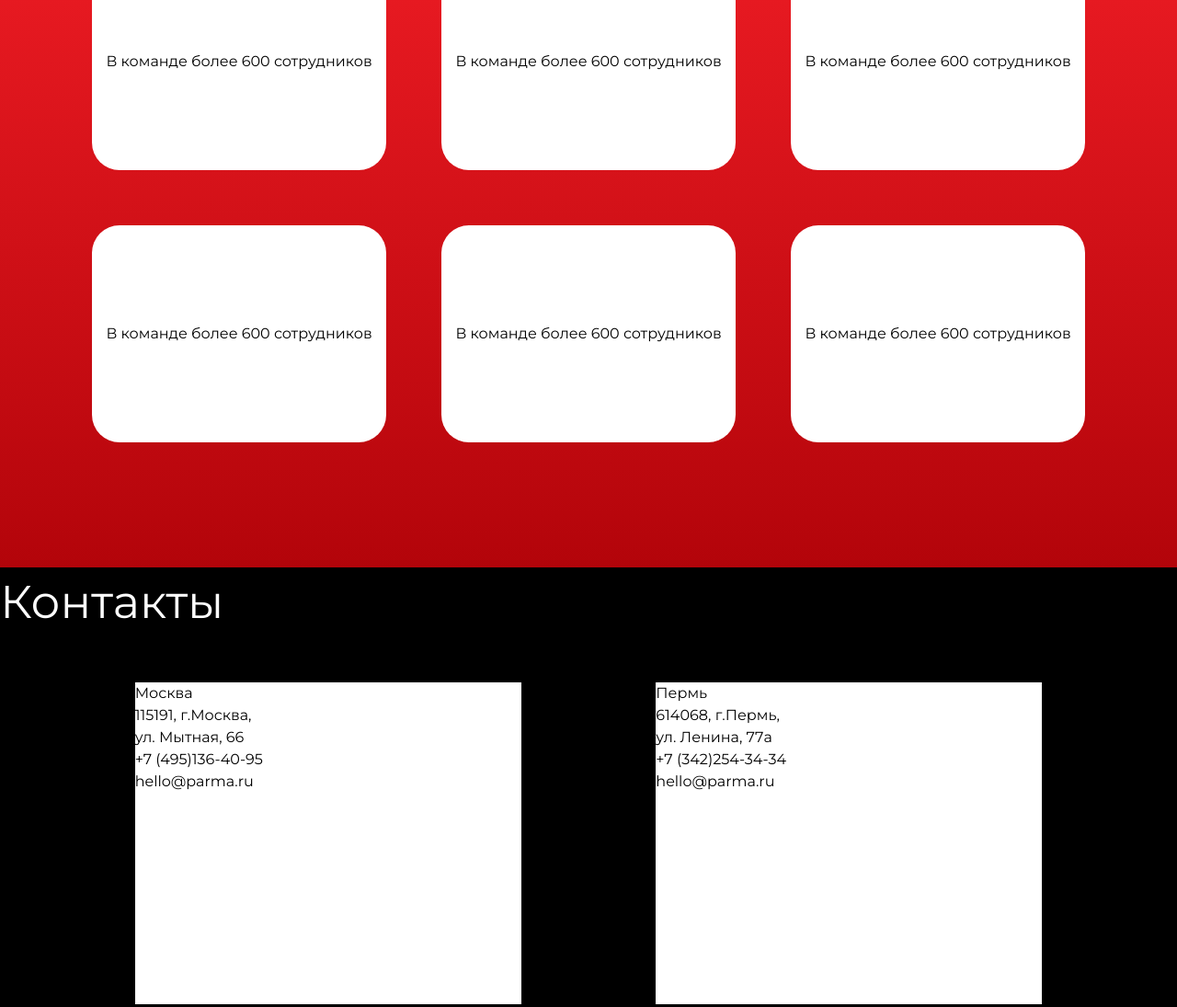
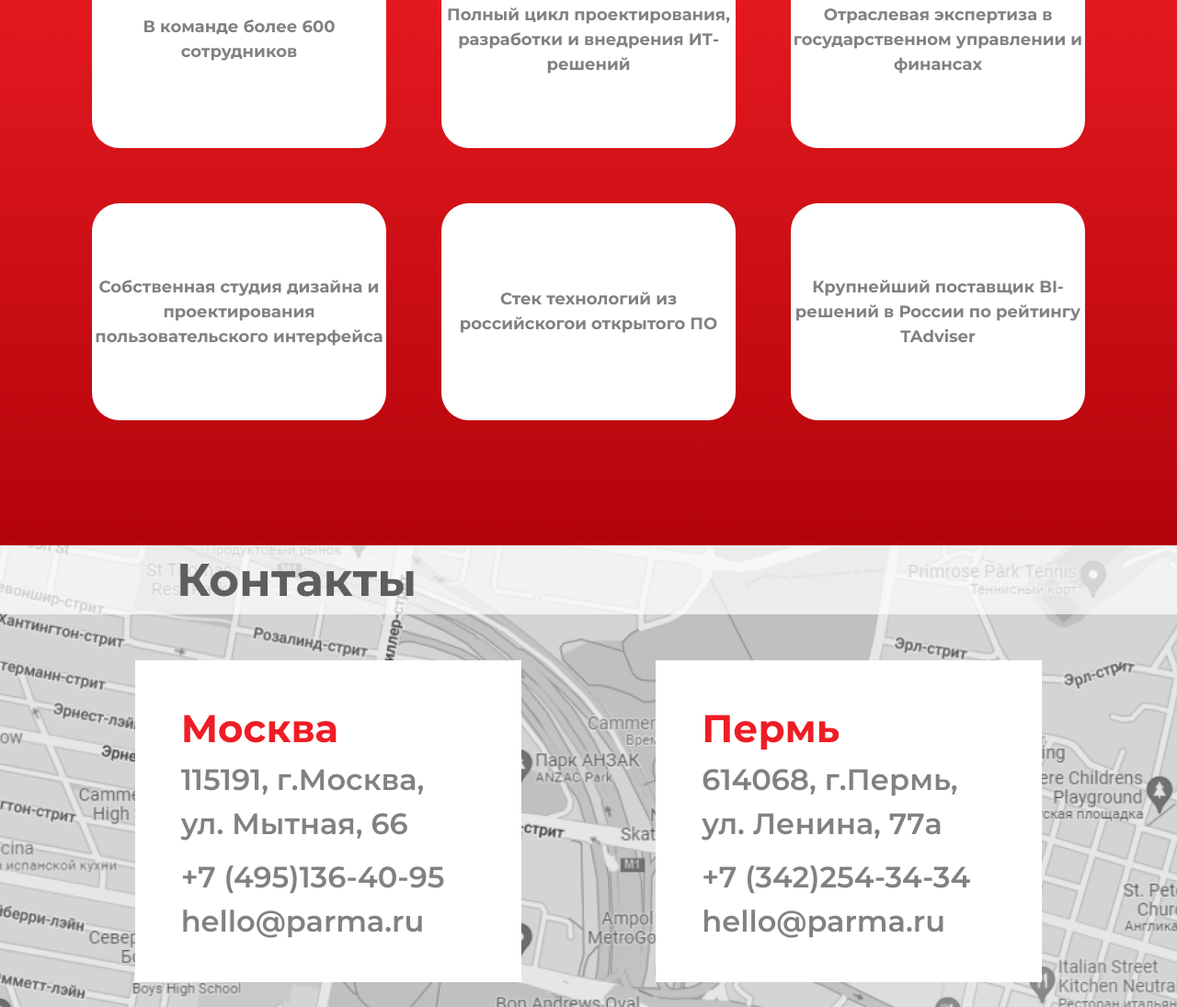
Before and after one commit to lloopy123123543/Parma-verstka, a plain HTML site: page index.html in a window 1280 px wide. Shown: the part 1141-2236 px from the top of the page at 92% size. Drawn offline with Linux system fonts and the light colour scheme.

Commit message:
styles edit

```diff
--- a/CSS/index.css
+++ b/CSS/index.css
@@ -1,6 +1,6 @@
 .header{
     width: 100%;
-    height: 74px;
+    height: 50px;
     background-color: #EAEAEA;
     display: flex;
     justify-content: space-between;
@@ -67,14 +67,15 @@
      text-shadow: 3px 3px 0px black;
 }
 .main-button{
-    width: 220px;
-    height: 50px;
+    width: 230px;
+    height: 55px;
     border-radius: 10px;
     background-color: #ED1C24;
     display: flex;
     justify-content: center;
     align-items: center;
     font-size: 22px;
+    font-weight: 700;
     color: white;
     margin-top: 20px;
     transition: 0.25s;
@@ -135,7 +136,12 @@
 
 }
 .parma-block-text{
-
+    font-size: 18px;
+    font-weight: 700;
+    box-sizing: border-box;
+    font-family: 'Montserrat', sans-serif;
+    color: #818181;
+    cursor: default;
 }
 .parma_blocks_trio{
     width: 100%;
@@ -148,12 +154,16 @@
 .contacts{
     width: 100%;
     height: 900px;
-    background-color: black;
+    background: url("../images/contacts_bg.png");
+    background-size: cover;
 
 }
 .contacts-title{
     font-size: 50px;
-    color: white;
+    font-weight: 700;
+    color: #5E5E5E;
+    padding-left: 15%;
+    background-color: rgba(255, 255, 255, 0.7);
 
 }
 .contacts-blocks{
@@ -166,22 +176,42 @@
 
 }
 .contact-block{
-    margin-top:50px ;
+    margin-top: 50px;
     width: 420px;
     height: 350px;
-
     background-color: white;
+    display: flex;
+    flex-direction: column;
+    justify-content: center;
 }
 .contact-block-title{
-
-
+    box-sizing: border-box;
+    font-family: 'Montserrat', sans-serif;
+    cursor: default;
+    font-size: 42px;
+    font-weight: 700;
+    color: #EE1D25;
+    padding-left: 50px;
 }
 .contact-block-text{
 
 }
 .contact-block-text1{
-
+    box-sizing: border-box;
+    font-family: 'Montserrat', sans-serif;
+    cursor: default;
+    font-size: 32px;
+    font-weight: 600;
+    color: #818181;
+    padding-bottom: 10px;
+    padding-left: 50px;
 }
 .contact-block-text2{
-
+    box-sizing: border-box;
+    font-family: 'Montserrat', sans-serif;
+    cursor: default;
+    font-size: 32px;
+    font-weight: 600;
+    color: #818181;
+    padding-left: 50px;
 }
--- a/index.html
+++ b/index.html
@@ -51,32 +51,32 @@
 
                     <div class="parma-info-block">
                         <div class="parma-block-text">
-                            В команде более 600 сотрудников
+                            Полный цикл проектирования, разработки и внедрения ИТ-решений
                         </div>
                     </div>
 
                     <div class="parma-info-block">
                         <div class="parma-block-text">
-                            В команде более 600 сотрудников
+                            Отраслевая экспертиза в государственном управлении и финансах
                         </div>
                     </div>
                 </div>
                 <div class="parma_blocks_trio">
                     <div class="parma-info-block">
                         <div class="parma-block-text">
-                            В команде более 600 сотрудников
+                            Собственная студия дизайна и проектирования пользовательского интерфейса
                         </div>
                     </div>
 
                     <div class="parma-info-block">
                         <div class="parma-block-text">
-                            В команде более 600 сотрудников
+                            Стек технологий из российскогои открытого ПО
                         </div>
                     </div>
 
                     <div class="parma-info-block">
                         <div class="parma-block-text">
-                            В команде более 600 сотрудников
+                            Крупнейший поставщик BI-решений в России по рейтингу TAdviser
                         </div>
                     </div>
                 </div>
```
Also changed, not shown: images/contacts_bg.png (added).
